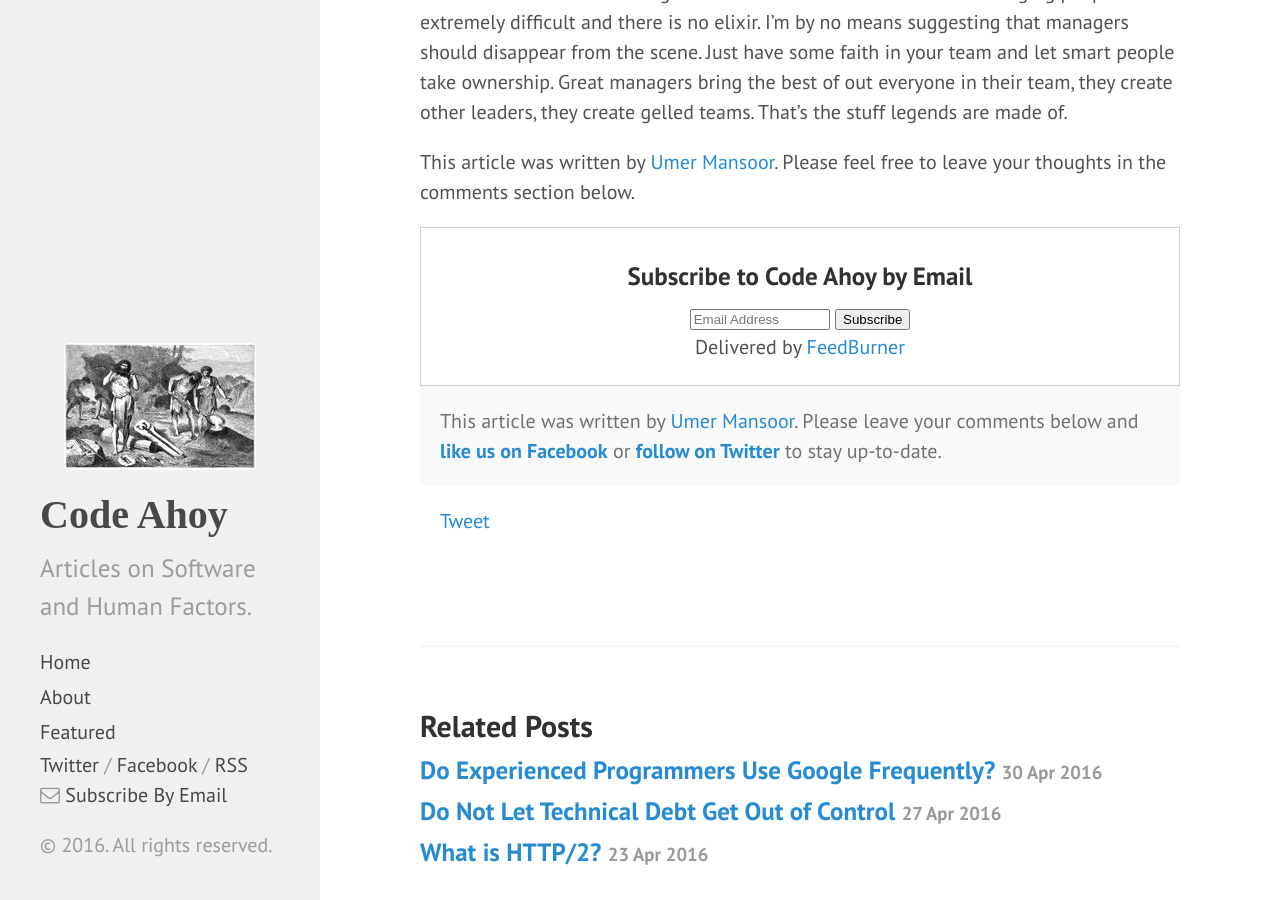
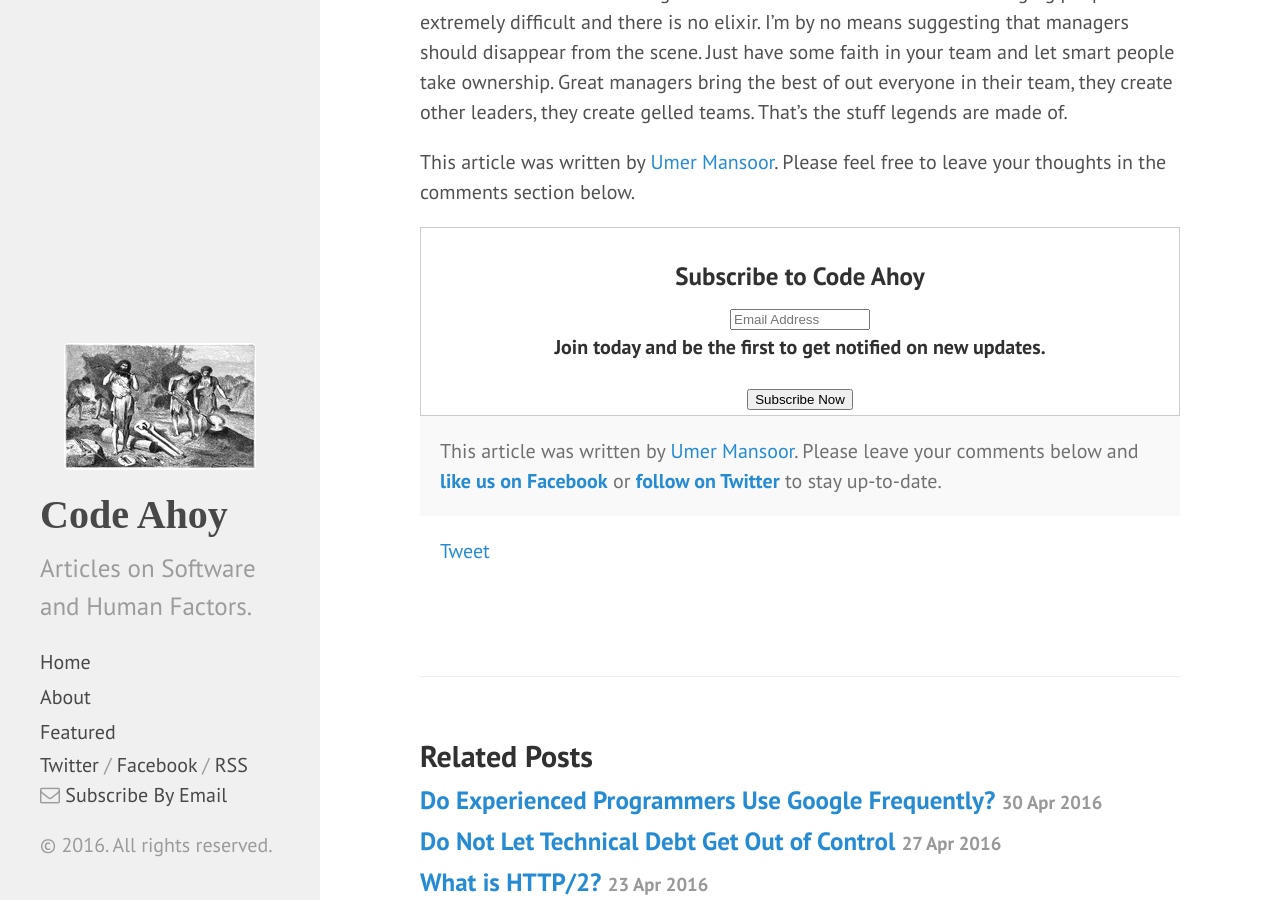
Before and after one commit to talk2viren/umermansoor.github.io, a Jekyll site: the page built from _posts/2016-04-12-let-them-own-it.md, in a window 1280 px wide and 900 px high, scrolled down 1435 px. Built offline with Jekyll 4.4.1, drawn with Linux system fonts in a browser that asks for light colours; nearby versions of some CDN libraries; a script that is not in the unit is left out; comment, search, counter and statistics services are not loaded.

Commit message:
Update post.html

```diff
--- a/_layouts/post.html
+++ b/_layouts/post.html
@@ -8,10 +8,10 @@ layout: default
   {{ content }}
 
     <form style="border:1px solid #ccc;padding:3px;text-align:center;" action="https://feedburner.google.com/fb/a/mailverify" method="post" target="popupwindow" onsubmit="window.open('https://feedburner.google.com/fb/a/mailverify?uri=CodeAhoy', 'popupwindow', 'scrollbars=yes,width=550,height=520');return true">
-      <h3>Subscribe to Code Ahoy by Email</h3><input type="text" style="width:140px" name="email" placeholder="Email Address"/>
+      <h3>Subscribe to Code Ahoy</h3><input type="text" style="width:140px" name="email" placeholder="Email Address"/>
+      <p><strong>Join today and be the first to get notified on new updates.</strong></p>
       <input type="hidden" value="CodeAhoy" name="uri"/><input type="hidden" name="loc" value="en_US"/>
-      <input type="submit" value="Subscribe" />
-      <p>Delivered by <a href="https://feedburner.google.com" target="_blank">FeedBurner</a></p>
+      <input type="submit" value="Subscribe Now" />
     </form>
 
     <p class="message">
```
